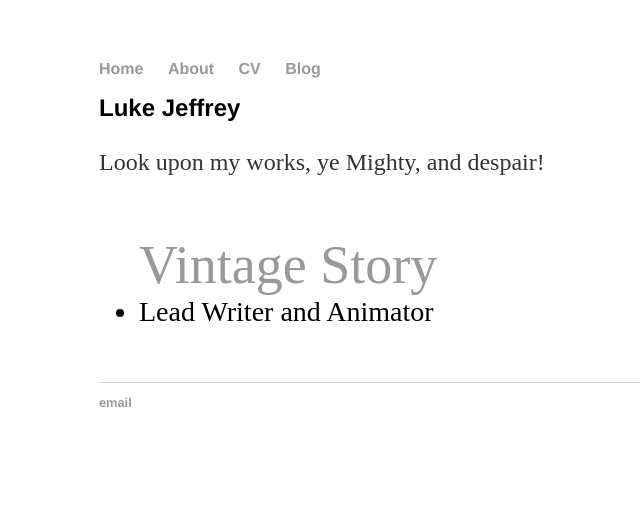
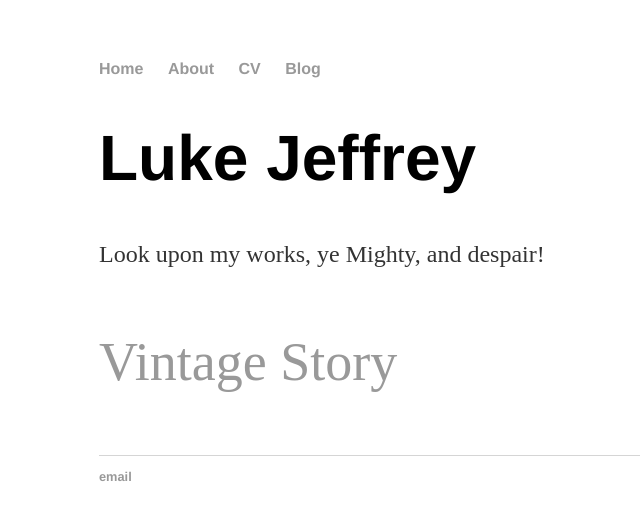
Before and after one commit to GralphGralph/GralphGralph.github.io, a Jekyll site: the page built from index.html, in a window 1280 px wide. Shown: the top 520 px of the page, without its empty margins (93-733 px from the left). Built offline with Jekyll 4.4.1, drawn with Linux system fonts in a browser that asks for light colours.

Commit message:
Update index.html

```diff
--- a/index.html
+++ b/index.html
@@ -3,10 +3,8 @@ layout: default
 title: Luke Jeffrey
 ---
 <div class="blurb">
-	<h1 style = "font-size: 150%;">Luke Jeffrey</h1>
+	<h1 style = "font-size: 400%;">Luke Jeffrey</h1>
 	<p>Look upon my works, ye Mighty, and despair!</p>
-	<ul style = "font-size: 54px;"><a href="https://www.vintagestory.at/">Vintage Story</a>
-		<li style = "font-size: 28px;">Lead Writer and Animator</li>
-	</ul>
+	<p style = "font-size: 54px;"><a href="https://www.vintagestory.at/">Vintage Story</a></p>
 
 </div><!-- /.blurb -->
```
